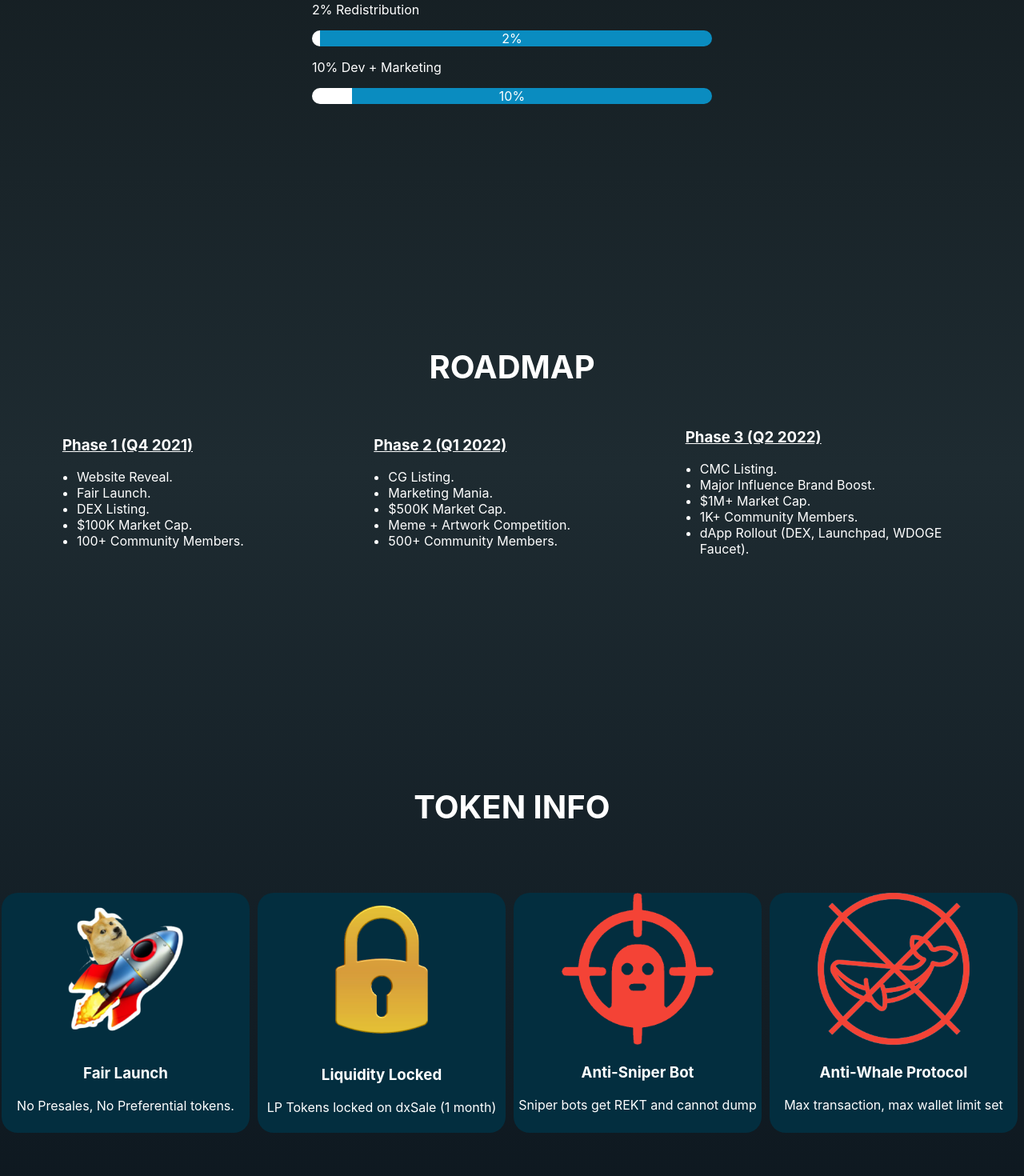
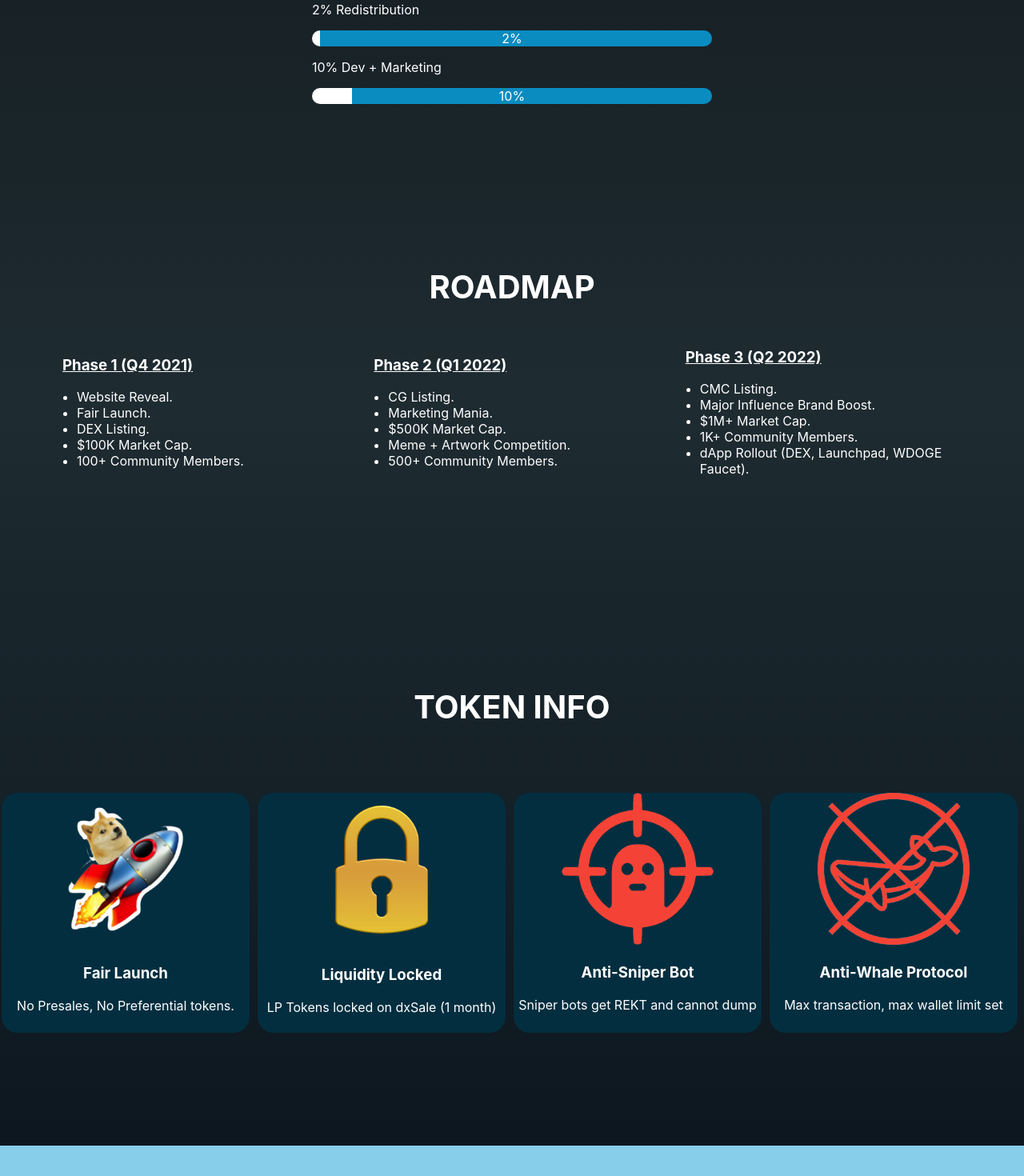
Before and after one commit to RadZ3000/doge-site, a React (Create React App) app: page / in a window 1280 px wide. Shown: the part 1684-3154 px from the top of the page at 80% size. After the commit the page ends 3116 px from the top, so only its background shows below. Built offline with nearby package versions, Linux system fonts and the light colour scheme.

Commit message:
minor style edit

```diff
--- a/src/Content.css
+++ b/src/Content.css
@@ -160,7 +160,7 @@ h2 {
 }
 
 #Roadmap {
-  margin-top: 200px;
+  margin-top: 100px;
   display: grid;
   align-items: center;
   justify-content: center;
@@ -186,7 +186,7 @@ h2 {
 }
 
 #Info {
-  margin-top: 150px;
+  margin-top: 125px;
   margin-bottom: 200px;
   display: grid;
   justify-content: center;
```
